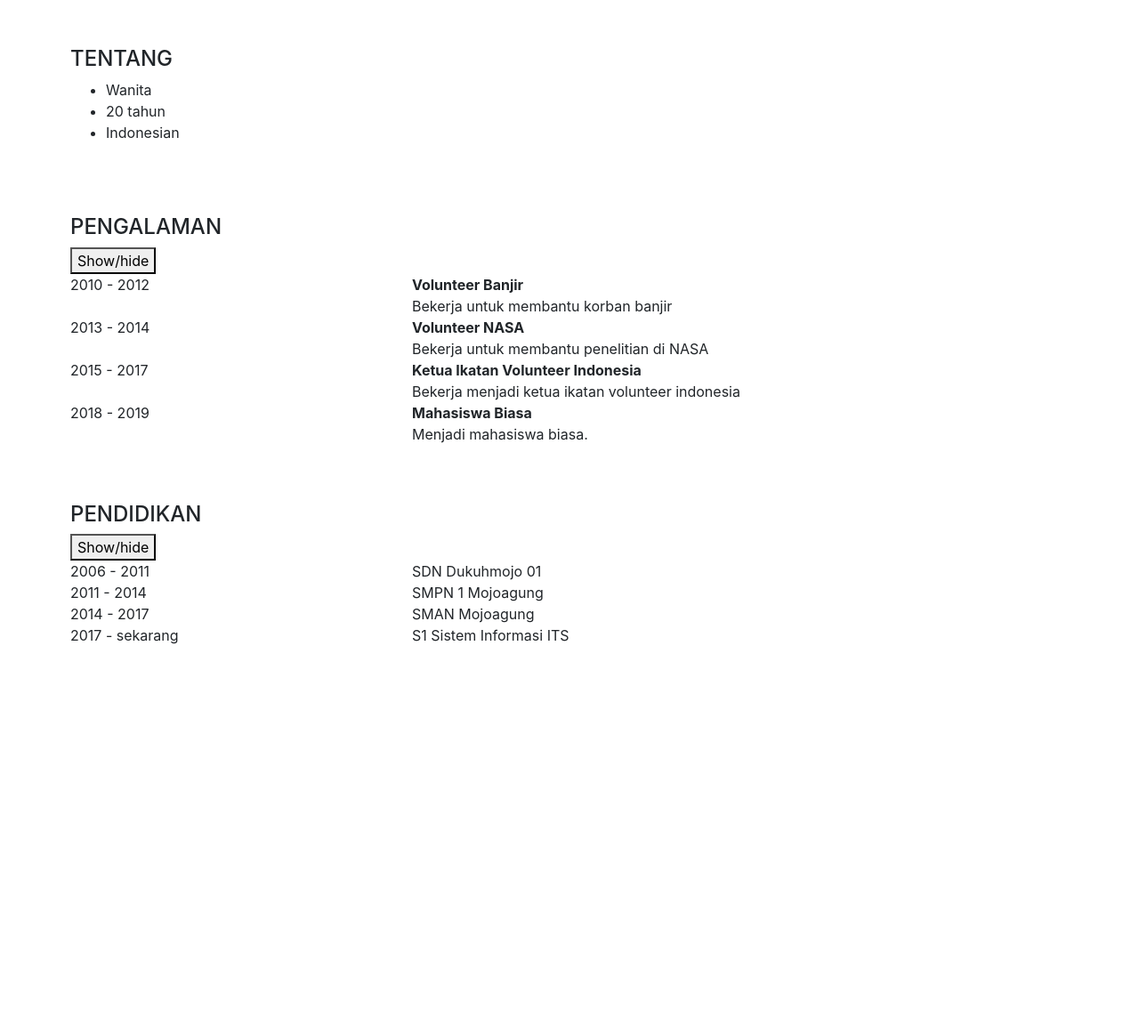
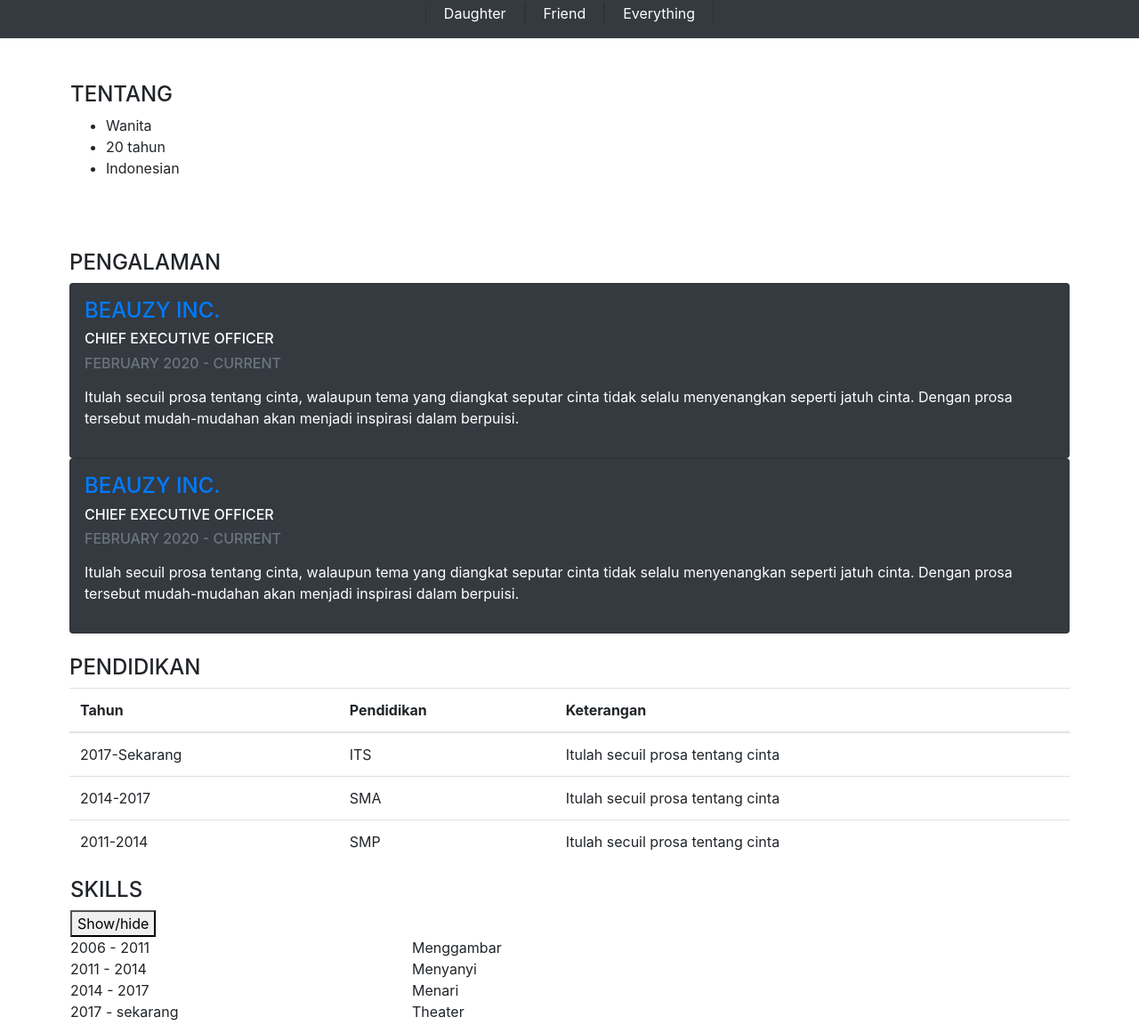
Before and after one commit to DPP-2020/praktikum-2-membuat-cv-part-2-ardhisaputra, a plain HTML site: page index.html in a window 1280 px wide. Shown: the part 493-1645 px from the top of the page at 89% size. Before the commit the page ends 1380 px from the top, so only its background shows below. Drawn offline with nearby package versions, Linux system fonts and the light colour scheme.

Commit message:
05211740000017 #1

```diff
--- a/index.html
+++ b/index.html
@@ -15,20 +15,29 @@
 
 <body>
 <!-- AWAL  -->
-
-<div class="container-fluid">
+<div class="container-fluid bg-dark">
+    <div class="">
         <div class="img">
             <img src="img/yooo.jpg" class="img-thumbnail">
         </div>
     </div>
+
     <div class="container-fluid">
-
-        <div class=" text-light text-center p-0 bg-dark ">
+            <div class=" text-light text-center p-0">
                 <h1>ECHA ALFA RAHMATIKA</h1>
                 <p>Desain Pengalam Pengguna | 2020 | @echaalfa__</p>
             </div>
+    </div>
 
+    <div class="m-auto d-flex justify-content-center pb-3">
+        <ul class="list-group d-sm-flex flex-sm-row">
+          <li class="list-group-item bg-dark text-white py-0 border-top-0 border-bottom-0">Daughter</li>
+          <li class="list-group-item bg-dark text-white py-0 border-top-0 border-bottom-0">Friend</li>
+          <li class="list-group-item bg-dark text-white py-0 border-top-0 border-bottom-0">Everything</li>
+        </ul>
       </div>
+</div>
+
 <div class="container-fluid">
     <div class="col-sm-3"></div>
     <div class="col-sm-6, m-5 pb-5">
@@ -43,59 +52,72 @@
     </div>
     </div>
 
-    <div class="container-fluid, m-3 pb-5">
-        <div><h4>PENGALAMAN</h4><button onclick="myFunction()">Show/hide</button></div>
-            <div id="pengalaman">
-            <div class="row">
-                <div class="col-sm-4">2010 - 2012</div>
-                <div class="col-sm-8">
-                    <div class="font-weight-bold">Volunteer Banjir</div>
-                    <div >Bekerja untuk membantu korban banjir</div>
+<div class="container-fluid">
+    <h4>PENGALAMAN</h4>
+    <div class="card bg-dark p-3">
+        <h4 class="text-primary ">BEAUZY INC.</h4>
+        <h6 class=" text-white mt-n2  ">CHIEF EXECUTIVE OFFICER</h6>
+        <h6 class="text-secondary mt-n2">FEBRUARY 2020 - CURRENT</h6>
+        <p class="text-white mt-2">Itulah secuil prosa tentang cinta, walaupun tema yang diangkat seputar cinta tidak selalu menyenangkan seperti jatuh cinta. Dengan prosa tersebut mudah-mudahan akan menjadi inspirasi dalam berpuisi.</p>
     </div>
-            </div>
-            <div class="row">
-                <div class="col-sm-4">2013 - 2014</div>
-                <div class="col-sm-8">
-                    <div class="font-weight-bold">Volunteer NASA</div>
-                    <div >Bekerja untuk membantu penelitian di NASA</div>
-                </div>
-            </div>
-            <div class="row">
-                <div class="col-sm-4">2015 - 2017</div>
-                <div class="col-sm-8">
-                    <div class="font-weight-bold">Ketua Ikatan Volunteer Indonesia</div>
-                    <div >Bekerja menjadi ketua ikatan volunteer indonesia</div>
-                </div>
-            </div>
-            <div class="row">
-                <div class="col-sm-4">2018 - 2019</div>
-                <div class="col-sm-8">
-                    <div class="font-weight-bold">Mahasiswa Biasa</div>
-                    <div >Menjadi mahasiswa biasa.</div>
-                </div>
+    <div class="card bg-dark p-3">
+        <h4 class="text-primary ">BEAUZY INC.</h4>
+        <h6 class=" text-white mt-n2  ">CHIEF EXECUTIVE OFFICER</h6>
+        <h6 class="text-secondary mt-n2">FEBRUARY 2020 - CURRENT</h6>
+        <p class="text-white mt-2">Itulah secuil prosa tentang cinta, walaupun tema yang diangkat seputar cinta tidak selalu menyenangkan seperti jatuh cinta. Dengan prosa tersebut mudah-mudahan akan menjadi inspirasi dalam berpuisi.</p>
     </div>
 </div>
 
+<br>
+
+<div class="container-fluid">
+    <h4>PENDIDIKAN</h4>
+  <table class="table">
+    <thead>
+      <tr>
+        <th>Tahun</th>
+        <th>Pendidikan</th>
+        <th>Keterangan</th>
+      </tr>
+    </thead>
+    <tbody>
+      <tr>
+        <td>2017-Sekarang</td>
+        <td>ITS</td>
+        <td>Itulah secuil prosa tentang cinta</td>
+      </tr>
+      <tr>
+        <td>2014-2017</td>
+        <td>SMA</td>
+        <td>Itulah secuil prosa tentang cinta</td>
+      </tr>
+      <tr>
+        <td>2011-2014</td>
+        <td>SMP</td>
+        <td>Itulah secuil prosa tentang cinta</td>
+      </tr>
+    </tbody>
+  </table>
 </div>
 
     <div class="container-fluid,, m-3 pb-5">
-        <div ><h4>PENDIDIKAN</h4><button onclick="myFunction2()">Show/hide</button></div>
+        <div ><h4>SKILLS</h4><button onclick="myFunction2()">Show/hide</button></div>
         <div id="pendidikan">
         <div class="row">
             <div class="col-sm-4">2006 - 2011</div>
-            <div class="col-sm-8">SDN Dukuhmojo 01</div>
+            <div class="col-sm-8">Menggambar</div>
         </div>
         <div class="row">
             <div class="col-sm-4">2011 - 2014</div>
-            <div class="col-sm-8">SMPN 1 Mojoagung</div>
+            <div class="col-sm-8">Menyanyi</div>
         </div>
         <div class="row">
             <div class="col-sm-4">2014 - 2017</div>
-            <div class="col-sm-8">SMAN Mojoagung</div>
+            <div class="col-sm-8">Menari</div>
         </div>
         <div class="row">
             <div class="col-sm-4">2017 - sekarang</div>
-            <div class="col-sm-8">S1 Sistem Informasi ITS</div>
+            <div class="col-sm-8">Theater</div>
         </div>
         </div>
 
```
Lines whose indentation alone changed are shown as unchanged.
